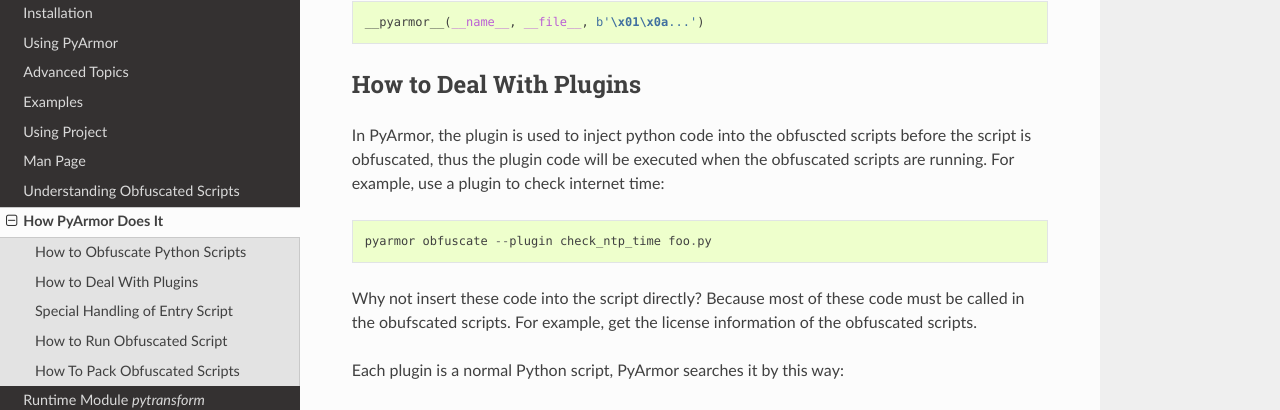
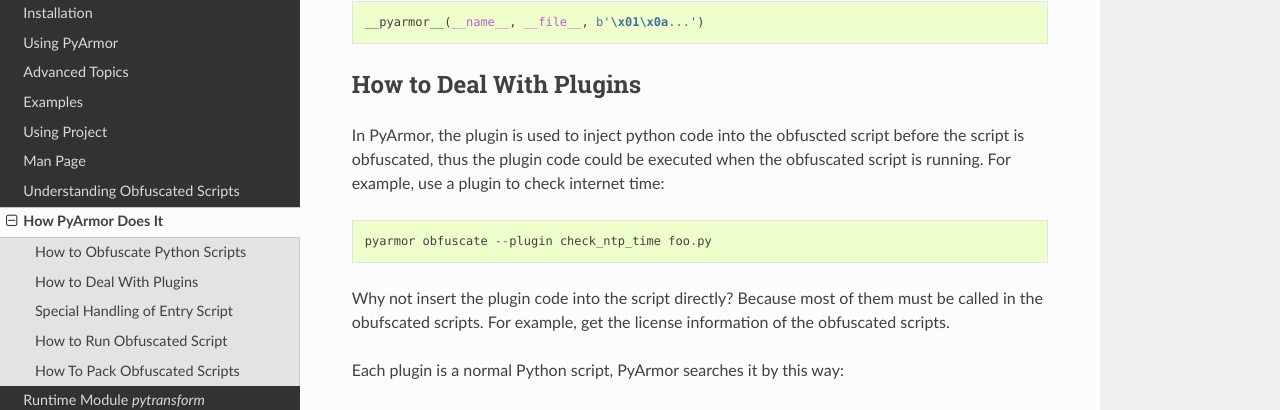
Before and after one commit to dashingsoft/pyarmor, a Sphinx documentation site: the page built from docs/how-to-do.rst, in a window 1280 px wide and 900 px high, scrolled down 1737 px. Shown: the part 132-542 px from the top of the window. Built offline with Sphinx 7.4.7 and the Read the Docs theme 2.0.0, drawn with Linux system fonts in a browser that asks for light colours.

Commit message:
Refine doc

```diff
--- a/docs/how-to-do.rst
+++ b/docs/how-to-do.rst
@@ -95,14 +95,13 @@
 How to Deal With Plugins
 ------------------------
 
-In PyArmor, the plugin is used to inject python code into the obfuscted scripts
-before the script is obfuscated, thus the plugin code will be executed when the
-obfuscated scripts are running. For example, use a plugin to check internet
-time::
+In PyArmor, the plugin is used to inject python code into the obfuscted script
+before the script is obfuscated, thus the plugin code could be executed when the
+obfuscated script is running. For example, use a plugin to check internet time::
 
     pyarmor obfuscate --plugin check_ntp_time foo.py
 
-Why not insert these code into the script directly? Because most of these code
+Why not insert the plugin code into the script directly? Because most of them
 must be called in the obufscated scripts. For example, get the license
 information of the obfuscated scripts.
 
```
